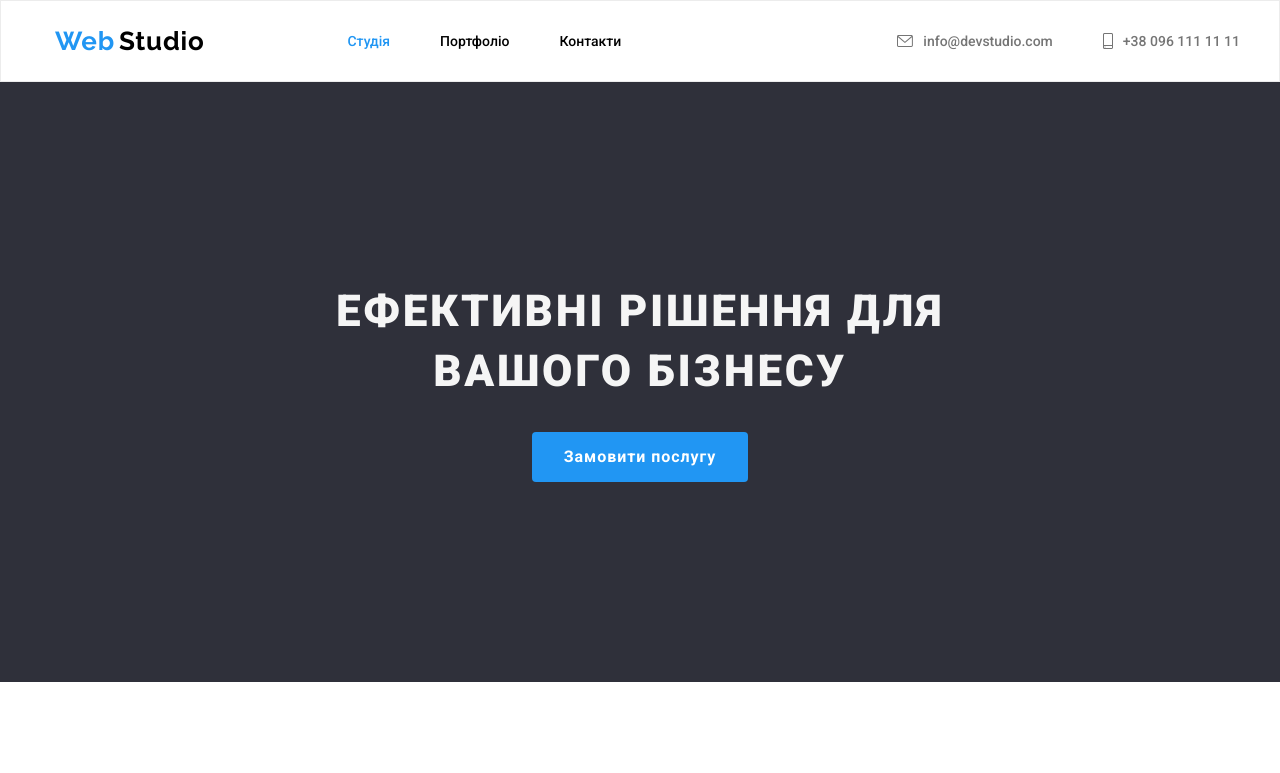
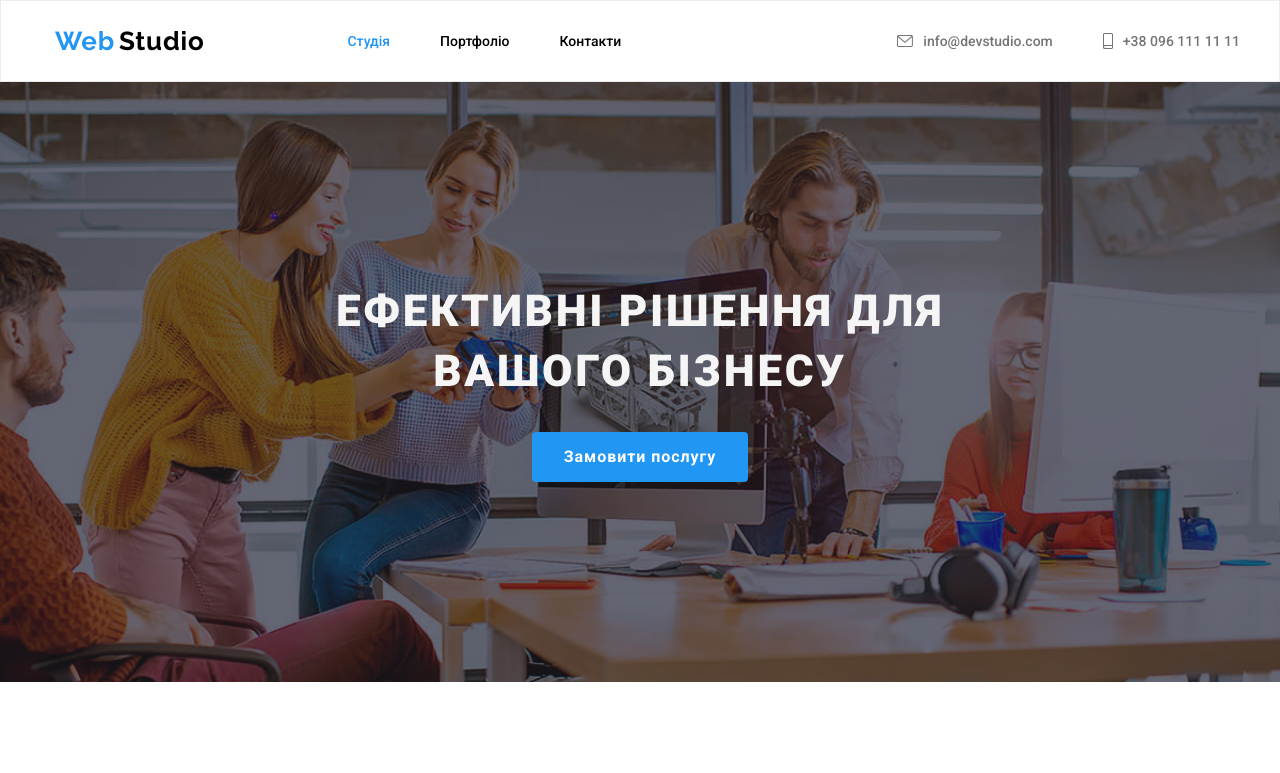
Before and after one commit to Mirinda11/goit-markup-hw-08, a plain HTML site: page index.html in a window 1280 px wide. Shown: the top 773 px of the page. Drawn offline with nearby package versions, Linux system fonts and the light colour scheme.

Commit message:
Update style.css

```diff
--- a/css/style.css
+++ b/css/style.css
@@ -170,7 +170,7 @@ body {
       rgba(47, 48, 58, 0.4),
       rgba(47, 48, 58, 0.4)
     ),
-    url(./images/ImgHero.png);
+    url(../images/ImgHero.png);
   background-size: cover;
   background-repeat: no-repeat;
   background-position: center;
```
